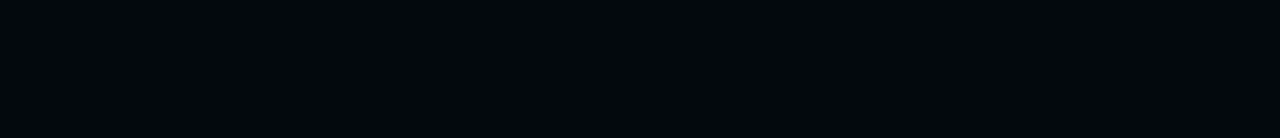
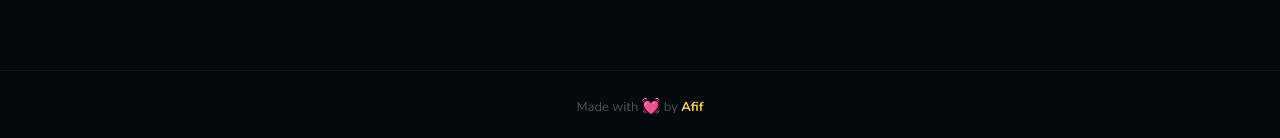
Before and after one commit to Md-Abdullah-Al-Afif/Virtual_Eid_Card, a Next.js app: page / in a window 1280 px wide. Shown: the part 1290-1428 px from the top of the page. Before the commit the page ends 1352 px from the top, so only its background shows below. Built offline with nearby package versions, Linux system fonts and the light colour scheme; a web font is replaced by a local one.

Commit message:
Added footer & fixed some text issue

```diff
--- a/src/app/layout.tsx
+++ b/src/app/layout.tsx
@@ -2,7 +2,7 @@ import type { Metadata } from 'next'
 import './globals.css'
 
 export const metadata: Metadata = {
-  title: 'ঈদ কার্ড | Eid Virtual Card Generator',
+  title: 'ঈদ কার্ড | Virtual Eid Card Generator',
   description: 'Create and share beautiful virtual Eid cards. ঈদের শুভেচ্ছা জানান আপনার প্রিয়জনদের।',
   openGraph: {
     title: 'ঈদ কার্ড | Eid Mubarak',
--- a/src/app/page.tsx
+++ b/src/app/page.tsx
@@ -94,7 +94,7 @@ export default function HomePage() {
           <h1 className="text-7xl font-black leading-tight">
             <span className="gold-text">ঈদ কার্ড</span>
           </h1>
-          <p className="mt-3 text-lg font-medium" style={{ color: 'rgba(52,211,153,.7)' }}>প্রিয়জনদের জন্য বিশেষ ঈদের কার্ড তৈরি করুন</p>
+          <p className="mt-3 text-lg font-medium" style={{ color: 'rgba(52,211,153,.7)' }}>প্রিয়জনদের জন্য বিশেষ ঈদ কার্ড তৈরি করুন</p>
           <p className="text-sm mt-1" style={{ color: 'rgba(255,255,255,.3)' }}>Create &amp; share beautiful virtual Eid cards</p>
         </header>
 
@@ -210,6 +210,26 @@ export default function HomePage() {
 
           </div>
         </main>
+        <footer style={{
+          textAlign: 'center',
+          padding: '24px 16px',
+          fontSize: 13,
+          color: 'rgba(255,255,255,.3)',
+          borderTop: '1px solid rgba(251,191,36,.08)',
+          marginTop: 8,
+        }}>
+          Made with <span style={{ color: '#f472b6', fontSize: 15 }}>💓</span> by{' '}
+          <span style={{
+            background: 'linear-gradient(135deg,#fde68a,#fbbf24)',
+            WebkitBackgroundClip: 'text',
+            WebkitTextFillColor: 'transparent',
+            backgroundClip: 'text',
+            fontWeight: 700,
+          }}>
+            Afif
+          </span>
+        </footer>
+
       </div>
 
       {/* Toast */}
```
